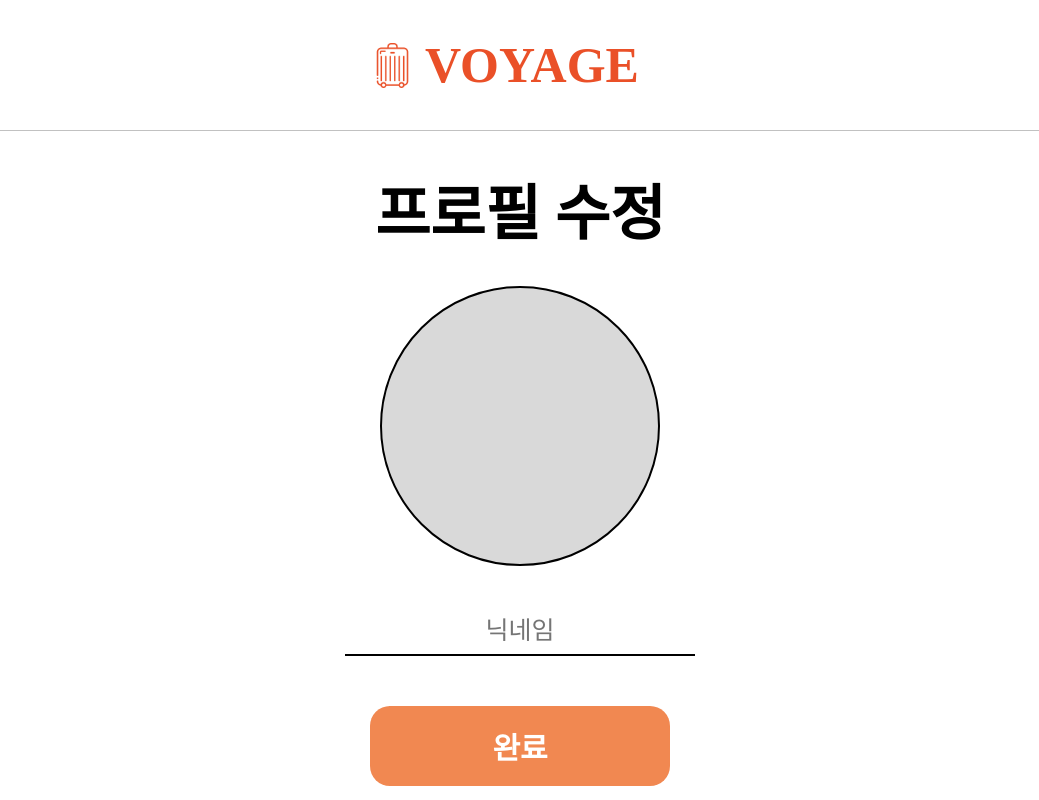
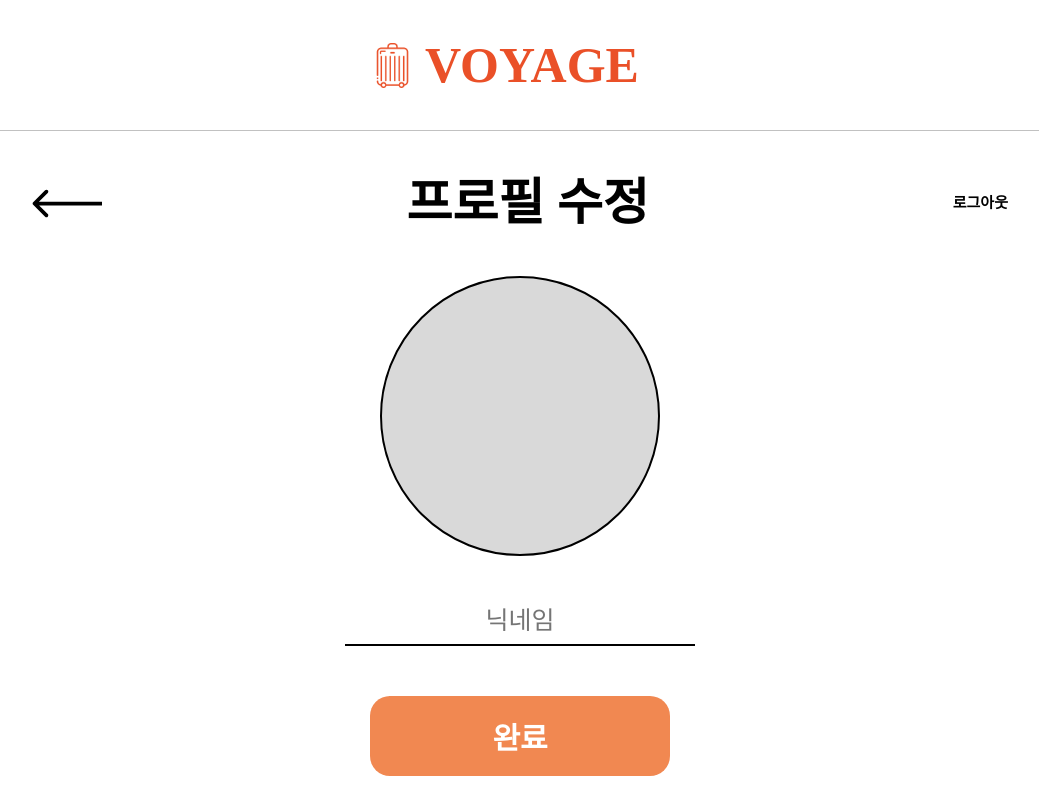
Before and after one commit to trippack-voyage/voyage-web, a React (Create React App) app: page /MyPage in a window 1280 px wide. Before the commit this address had no page. Shown: the whole page, without its empty margins (120-1159 px from the left). Built offline with nearby package versions, Linux system fonts and the light colour scheme; a web font is replaced by a local one.

Commit message:
[UPDATE]프로필 수정 수정
[UPDATE]프로필 수정 수정

```diff
--- a/src/App.tsx
+++ b/src/App.tsx
@@ -10,7 +10,6 @@ import FriendSet from './Page/FriendSet';
 import { GlobalStyle } from './GlobalStyle';
 import StartPage from './Page/StartPage';
 import ProfilePage from './Page/ProfilePage';
-import MainPage from './Page/MainPage';
 import MyPage from './Page/MyPage';
 import OAuth2RedirectHandeler from './Page/OAuth2RedirectHandeler';
 
@@ -25,7 +24,6 @@ function App() {
             <Route element={<Header />}>
               <Route path="/bag-list" element={<MainBagPage />} /> {/*내 가방 리스트(추가)*/}
               <Route path="/MyPage" element={<MyPage />} /> {/*프로필 수정*/}
-              <Route path="/MainPage" element={<MainPage />} />
               <Route path="/ProfilePage" element={<ProfilePage />} /> {/*시작 프로필 설정*/}
             </Route>
           </Routes>
--- a/src/Page/MyPage.tsx
+++ b/src/Page/MyPage.tsx
@@ -1,19 +1,30 @@
 import { useNavigate } from 'react-router-dom';
 import React, { useState, useEffect } from 'react';
 import styled from 'styled-components';
+import BackArrow from '../svg/back_arrow.svg'
 //import axios from 'axios';
 //border: 2px solid #000;
 
 const ProfileCover = styled.div`
   text-align: center;
 `;
-
-const ProfileText = styled.div`
-  font-family: Inter;
-  font-size: 60px;
+const ProfileBox = styled.div`
+  display: flex;
+  justify-content: space-around;
+  margin-top: 40px;
+`;
+const BackIcon = styled.img`
+  width: 70px;
+`;
+const ProfileText = styled.span`
+  font-size: 50px;
   font-weight: 700;
   line-height: 65px;
-  margin-top: 50px;
+`;
+const LogoutText = styled.span`
+  font-size: 15px;
+  font-weight: 700;
+  line-height: 65px;
 `;
 const InputImgIc1 = styled.div<{ img: string }>`
   border: 2px solid #000;
@@ -69,6 +80,7 @@ function MyPage() {
   const navigate = useNavigate();
   const [profileImg, setProfileImg] = useState<File>();
   const [name, setName] = useState<String>();
+  const viewName = '닉네임';
 
   const updateProfile = (
     e: React.ChangeEvent<HTMLInputElement>,
@@ -86,7 +98,15 @@ function MyPage() {
     setName(e.target.value);
   };
 
-  const startService = () => {
+  const onBack = () => {
+    navigate('/bag-list', { replace: true });
+  }
+  const onLogout = () => {
+    //로그아웃 전송
+    navigate('/', { replace: true });
+  }
+  const ProfileEdit = () => {
+    //수정사항 전송 (닉네임과 사진)
     /*
     const formData = new FormData();
     formData.append("name", name);
@@ -112,22 +132,27 @@ function MyPage() {
           e.preventDefault();
         });
     */
-    //navigate('/SignUp3', { replace: true });
+    //navigate('', { replace: true });
   }
 
   return (
     <ProfileCover>
+
       <form method="post" encType="multipart/form-data">
-        <ProfileText>프로필 수정</ProfileText>
+        <ProfileBox>
+          <BackIcon src={BackArrow} onClick={onBack}/>
+          <ProfileText>프로필 수정</ProfileText>
+          <LogoutText onClick={onLogout}>로그아웃</LogoutText>
+        </ProfileBox>
         {profileImg? (
           <label htmlFor="profile"><InputImgIc1 id="profileImg" img={URL.createObjectURL(profileImg)} /></label>
         ): (
           <label htmlFor="profile"><InputImgIc2 id="profileImg" /></label>
         )}
         <InputImg type="file" id="profile" accept="image/*" onChange={updateProfile} />
-        <InputName type="text" id="name" placeholder="닉네임" autoComplete="off" onChange={updateName} />
+        <InputName type="text" id="name" placeholder={viewName} autoComplete="off" onChange={updateName} />
       </form>
-      <ClearBtn onClick={startService}>완료</ClearBtn>
+      <ClearBtn onClick={ProfileEdit}>완료</ClearBtn>
     </ProfileCover>
   );
 }
--- a/src/Page/ProfilePage.tsx
+++ b/src/Page/ProfilePage.tsx
@@ -11,10 +11,10 @@ const ProfileCover = styled.div`
 //프로필
 const ProfileText = styled.div`
   font-family: Inter;
-  font-size: 60px;
+  font-size: 50px;
   font-weight: 700;
   line-height: 65px;
-  margin-top: 50px;
+  margin-top: 40px;
 `;
 
 const InputImgIc1 = styled.div<{ img: string }>`
@@ -91,6 +91,7 @@ function ProfilePage() {
   };
 
   const startService = () => {
+    //프로필 전송
     /*
     const formData = new FormData();
     formData.append("name", name);
@@ -116,7 +117,7 @@ function ProfilePage() {
           e.preventDefault();
         });
     */
-    //navigate('/SignUp3', { replace: true });
+    navigate('/bag-list', { replace: true });
   }
 
   return (
```
Also changed, not shown: src/svg/back_arrow.svg (added).
